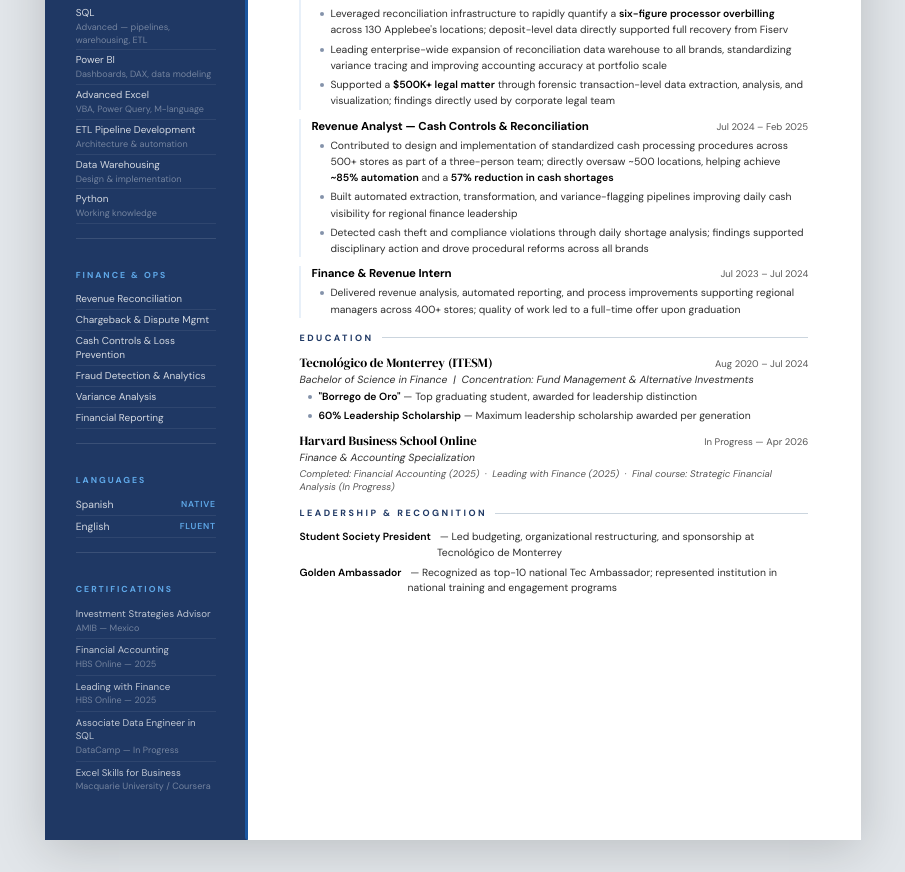
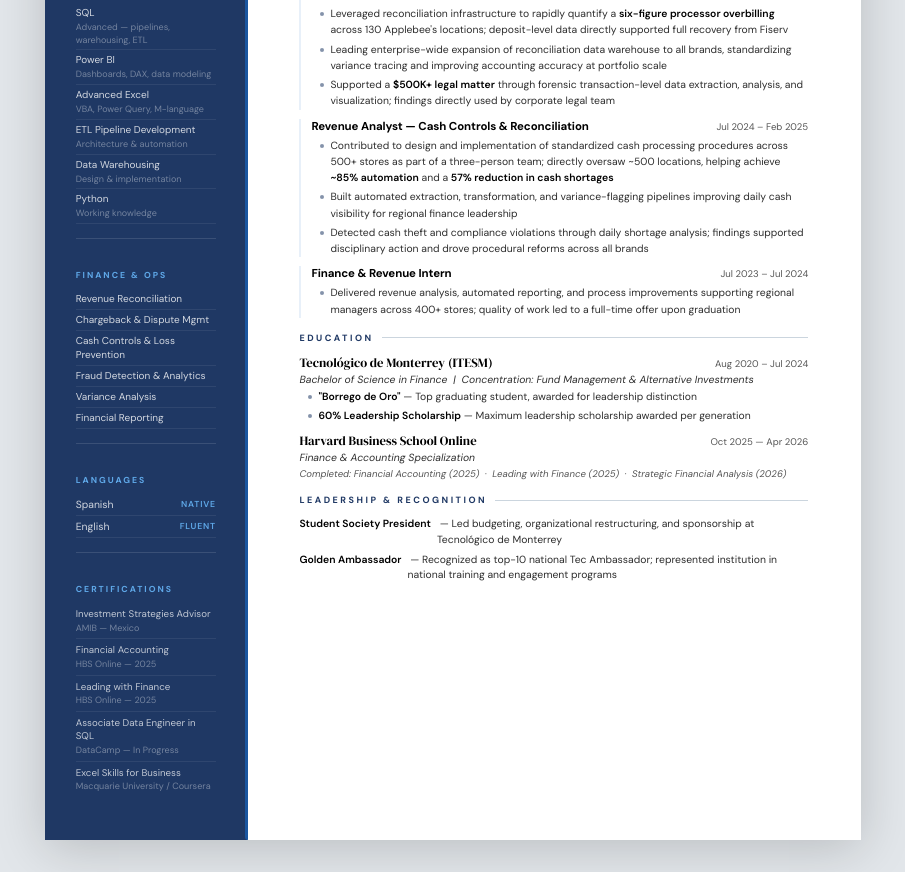
Before and after one commit to marianorivadeneyra/marianorivadeneyra.github.io, a plain HTML site: page resume.html in a window 1280 px wide. Shown: the part 472-1344 px from the top of the page, without its empty margins (187-1092 px from the left). Drawn offline with Linux system fonts and the light colour scheme.

Commit message:
Update resume.html

```diff
--- a/resume.html
+++ b/resume.html
@@ -229,10 +229,10 @@
       <div class="edu-item" style="margin-top:8px;">
         <div class="edu-block">
           <span class="edu-school">Harvard Business School Online</span>
-          <span class="edu-dates">In Progress — Apr 2026</span>
+          <span class="edu-dates">Oct 2025 — Apr 2026</span>
         </div>
         <div class="edu-degree">Finance &amp; Accounting Specialization</div>
-        <div class="edu-note">Completed: Financial Accounting (2025) &nbsp;·&nbsp; Leading with Finance (2025) &nbsp;·&nbsp; Final course: Strategic Financial Analysis (In Progress)</div>
+        <div class="edu-note">Completed: Financial Accounting (2025) &nbsp;·&nbsp; Leading with Finance (2025) &nbsp;·&nbsp; Strategic Financial Analysis (2026)</div>
       </div>
     </div>
 
```
